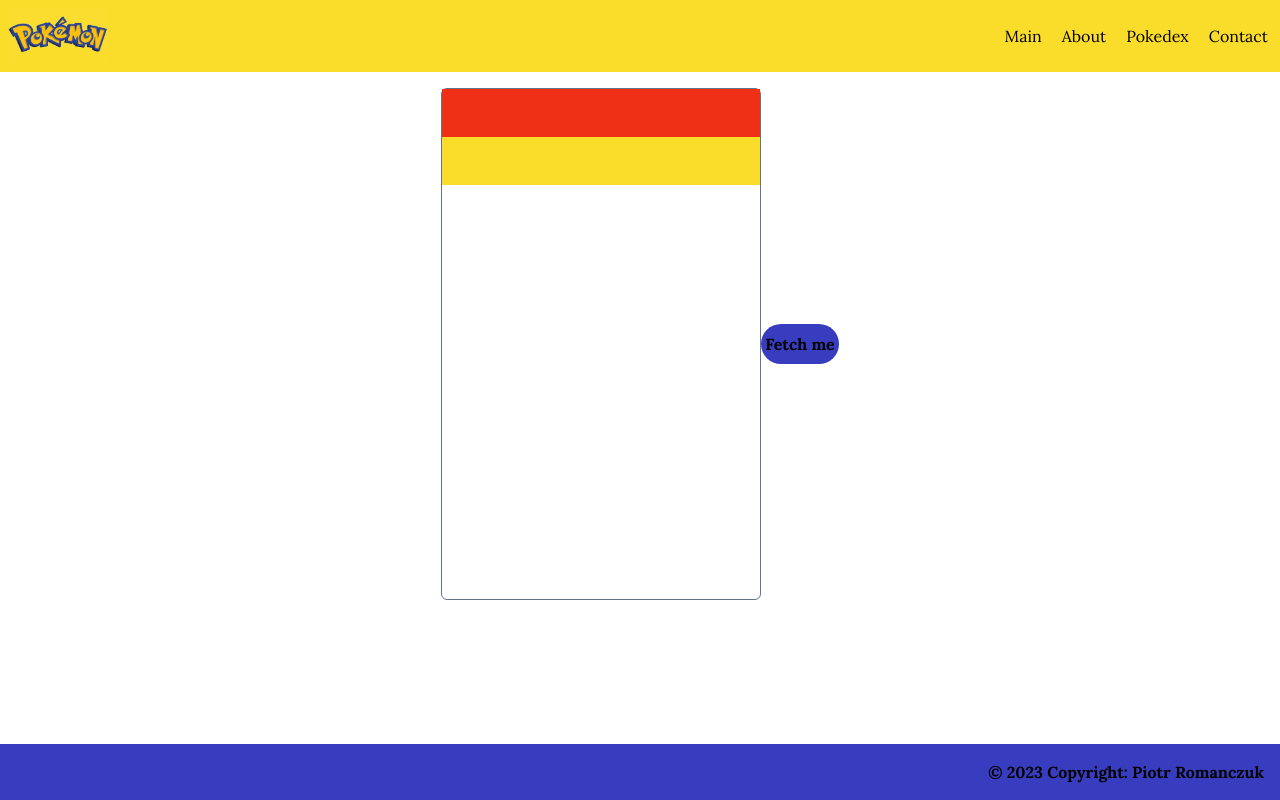
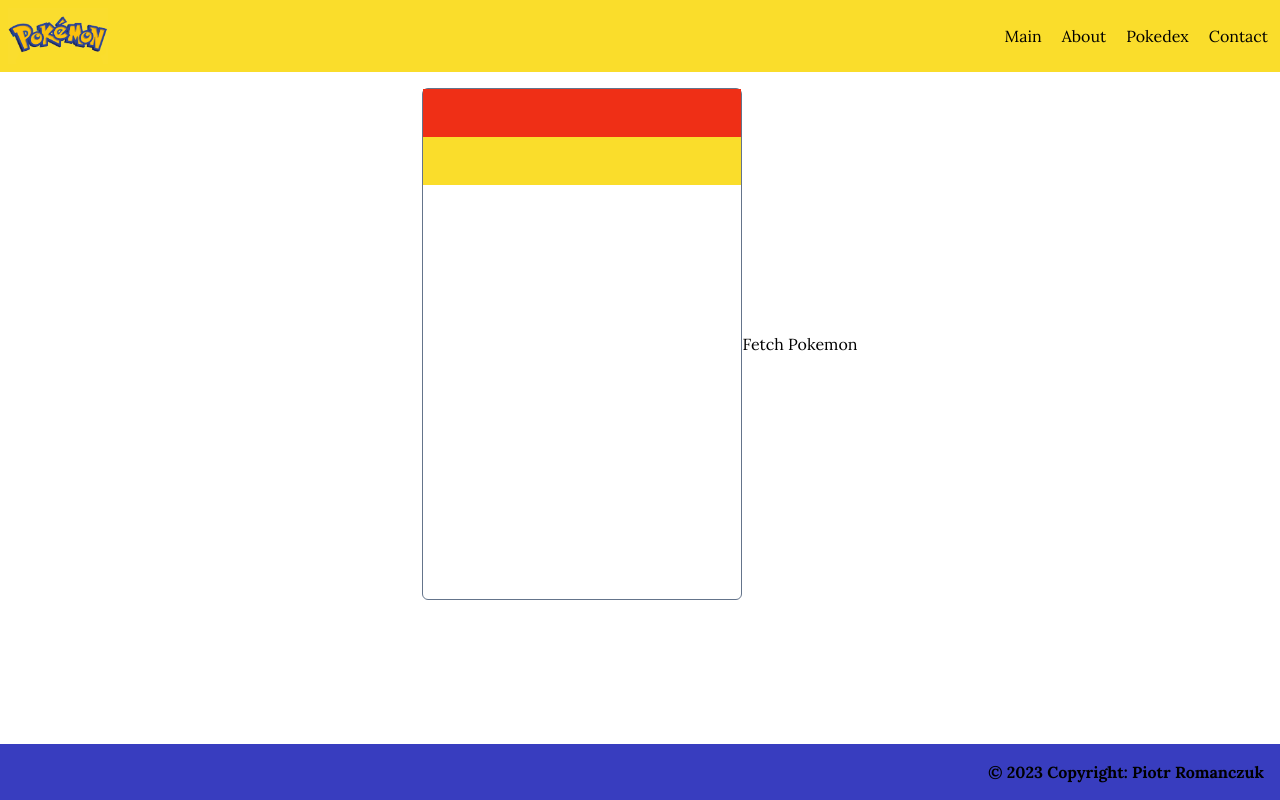
Before and after one commit to PiotrRomanczuk/pokemon-nextjs, a Next.js app: page / in a window 1280 px wide. Built offline with nearby package versions, Linux system fonts and the light colour scheme.

Commit message:
Passing the props from the FetchData to the Card component

```diff
--- a/app/page.tsx
+++ b/app/page.tsx
@@ -1,30 +1,31 @@
 'use client';
 
-import React from 'react';
+import React, { useState } from 'react';
 import Image from 'next/image';
 import Button from './components/Button';
-import FetchPokemon from './Utils/FetchPokemon';
+
 import Card from './components/Card';
-import { fetchPoke, Pokemon } from './Utils/FetchPokemon';
+import FetchPokemon, { Pokemon } from './Utils/FetchPokemon';
 
 const Home = () => {
-	//   return (
-	//     <div>
-	//       <div className="flex flex-col gap-5 text-center w-max mx-auto my-4 h-24 border-slate-950 border px-12">
-	//         <h1>Pokemon</h1>
-	//         <Button onClick={FetchPokemon} label='Fetch Poke'/>
-	//       </div>
-	//       <div className="flex flex-col gap-5 text-center w-max mx-auto my-4 h-36 border-slate-950 border px-12">
-	//         {fetchedPoke && <span>{fetchedPoke.name}</span>}
-	//         {fetchedPoke && <Image src={fetchedPoke.image} alt='pokeImg' width={100} height={100}/>}
-	//         {/* {fetchedPoke && <span>{fetchedPoke.id}</span>} */}
-	//       </div>
-	//     </div>
-	//   );
+	const [fetchedPoke, setFetchedPoke] = useState<Pokemon | null>(null);
+
+	const handleFetchedPoke = (pokemon: Pokemon | null) => {
+		setFetchedPoke(pokemon);
+	};
+
 	return (
 		<div className='mt-4 flex items-center justify-center text-center'>
-			<Card />
-			<Button onClick={fetchPoke} label={'Fetch me'} />
+			<Card
+				pokeName={fetchedPoke?.name}
+				pokeID={fetchedPoke?.id}
+				pokeImg={fetchedPoke?.image}
+			/>
+			<div>
+				<FetchPokemon onFetchedPoke={handleFetchedPoke} />
+				{/* Render the fetchedPoke data from the state here */}
+				{fetchedPoke && <></>}
+			</div>
 		</div>
 	);
 };
```
